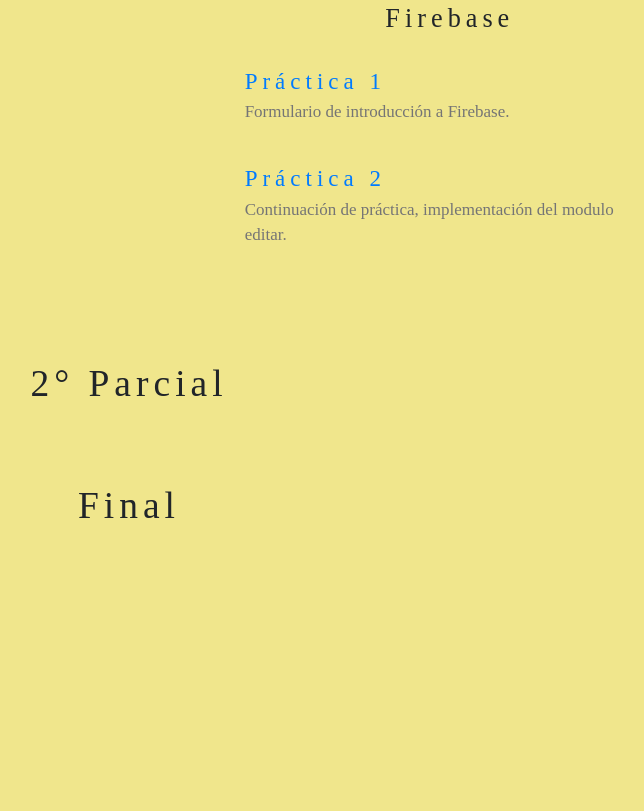
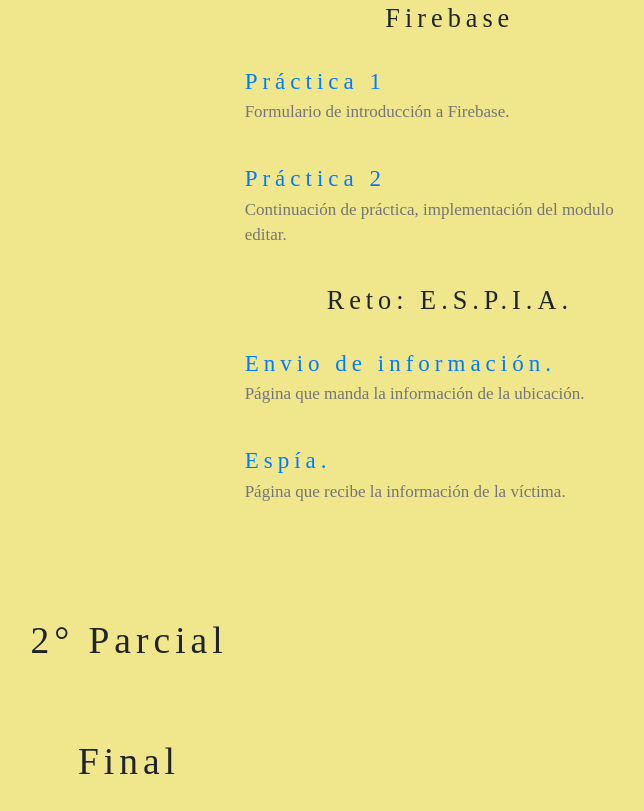
Before and after one commit to DanTorres3/Sistemas-Georeferenciados, a plain HTML site: page index.html in a window 1280 px wide. Shown: the part 848-1659 px from the top of the page, without its empty margins (511-1155 px from the left). Before the commit the page ends 1430 px from the top, so only its background shows below. Drawn offline with nearby package versions, Linux system fonts and the light colour scheme.

Commit message:
Reto espia

```diff
--- a/index.html
+++ b/index.html
@@ -96,6 +96,14 @@
 
         <a class="ref" href="firebase/practica2.html">Práctica 2</a>
         <p class="w3-text-grey">Continuación de práctica, implementación del modulo editar.</p><br>
+
+        <h3 class="w3-center">Reto: E.S.P.I.A.</h3><br>
+
+        <a class="ref" href="espia/envio.html">Envio de información.</a>
+        <p class="w3-text-grey">Página que manda la información de la ubicación.</p><br>
+
+        <a class="ref" href="espia/espia.html">Espía.</a>
+        <p class="w3-text-grey">Página que recibe la información de la víctima.</p><br>
       </div>
     </div>
 
```
Also changed, not shown: espia/envio.html (+2 -1 lines).
